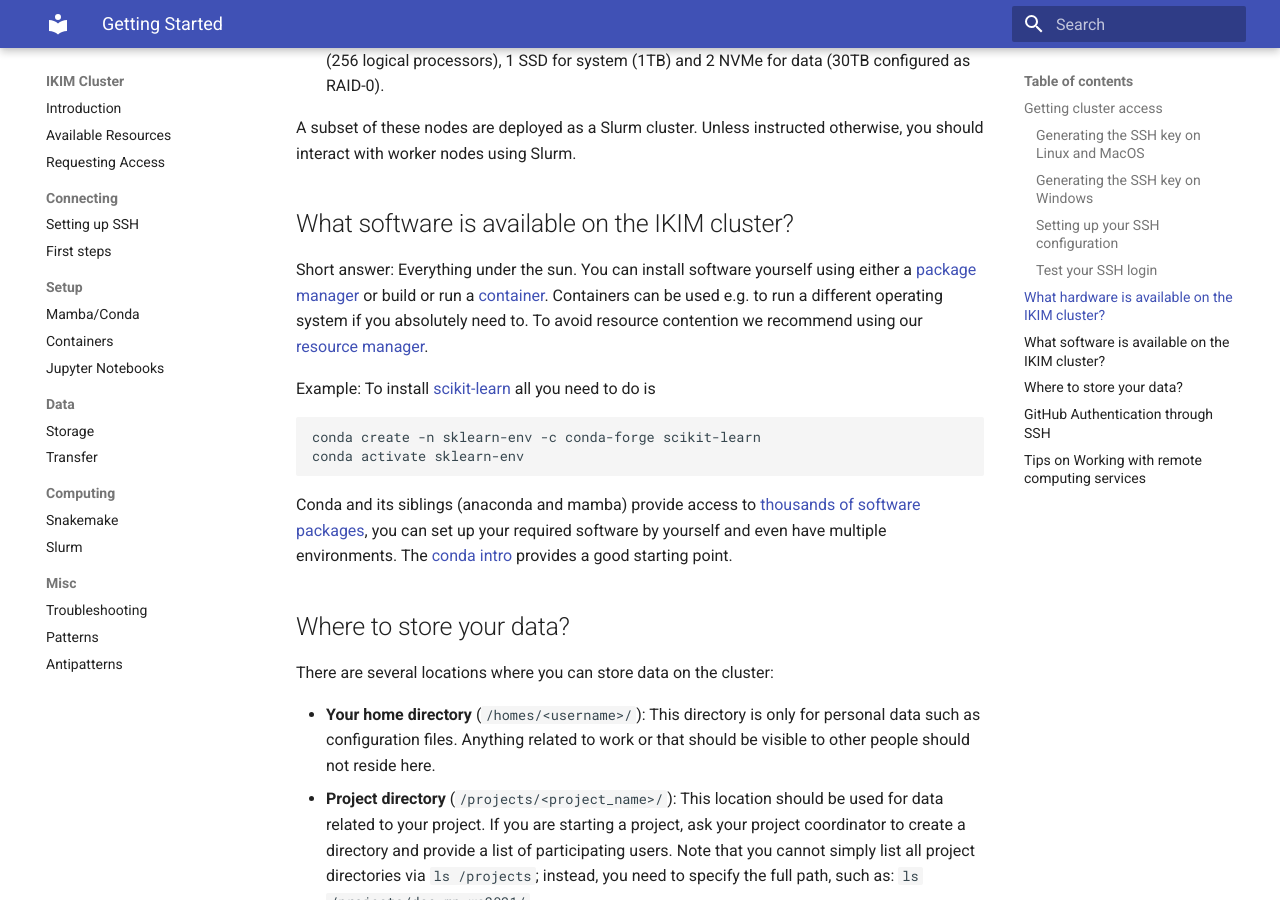
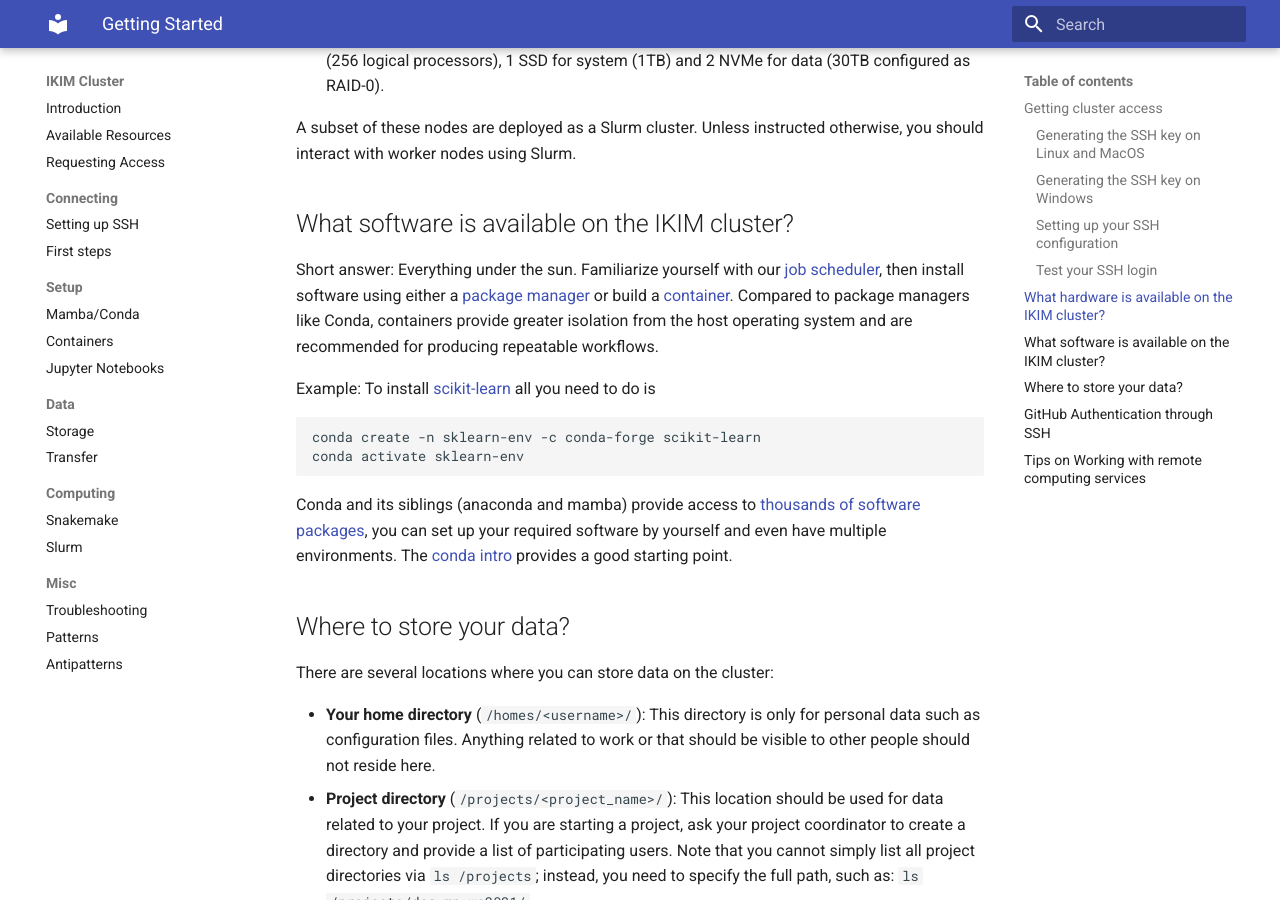
Before and after one commit to IKIM-Essen/ClusterDocs, an MkDocs documentation site: the page built from docs/getting-started.md, in a window 1280 px wide and 900 px high, scrolled down 2544 px. Built offline with MkDocs 1.6.1 and Material for MkDocs 9.7.7, drawn with Linux system fonts in a browser that asks for light colours.

Commit message:
A bit of polish.

```diff
--- a/docs/getting-started.md
+++ b/docs/getting-started.md
@@ -133,8 +133,7 @@ A subset of these nodes are deployed as a Slurm cluster. Unless instructed other
 
 ## What software is available on the IKIM cluster?
 
-Short answer: Everything under the sun. You can install software yourself using either a [package manager](conda.pm) or build or run a [container](apptainer.md). Containers can be used e.g. to run a different operating system if you absolutely need to.
-To avoid resource contention we recommend using our [resource manager](slurm.md).
+Short answer: Everything under the sun. Familiarize yourself with our [job scheduler](slurm.md), then install software using either a [package manager](conda.md) or build a [container](apptainer.md). Compared to package managers like Conda, containers provide greater isolation from the host operating system and are recommended for producing repeatable workflows.
 
 Example: To install [scikit-learn](https://scikit-learn.org/stable/install.html) all you need to do is
 
```
Also changed, not shown: docs/computing.md (+1 -1 lines), docs/index.md (+5 -8 lines).
